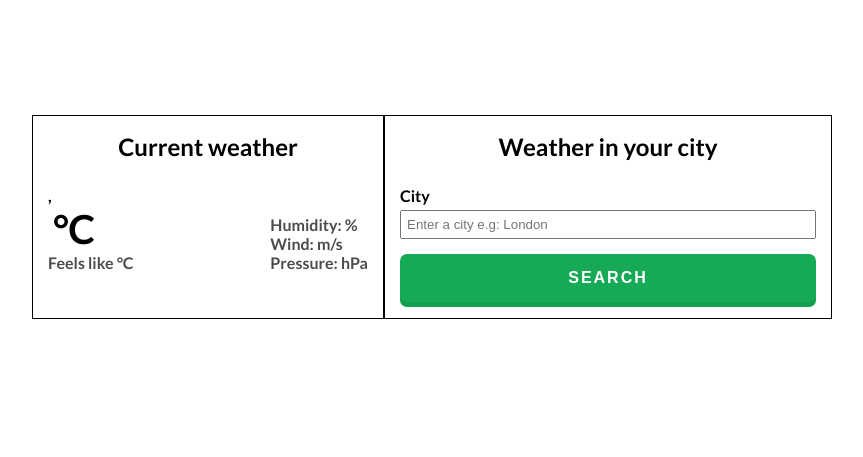
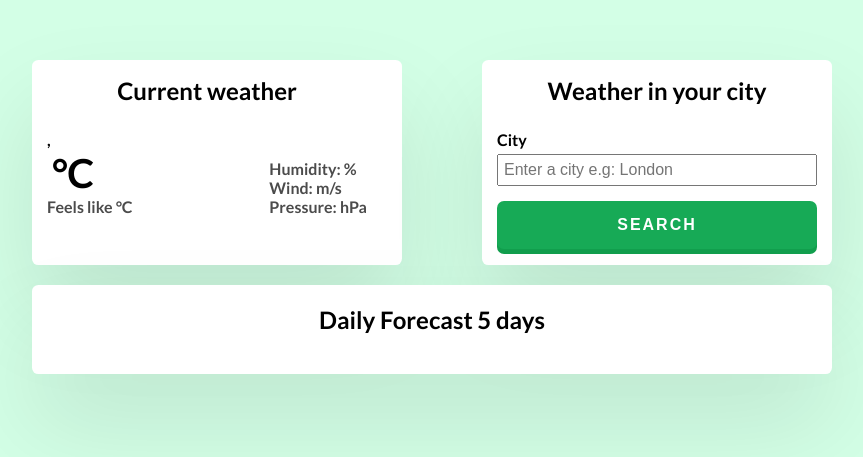
Before and after one commit to lausoffici/weather-challenge, a React app: page / in a window 1280 px wide. Shown: the part 183-640 px from the top of the page, without its empty margins (208-1071 px from the left). Built offline with nearby package versions, Linux system fonts and the light colour scheme.

Commit message:
add Forecast layout and some styles

```diff
--- /dev/null
+++ b/src/components/Card/Card.ts
@@ -0,0 +1,10 @@
+import styled from "styled-components";
+
+const Card = styled.div`
+  background-color: #fff;
+  border-radius: .4rem;
+  overflow: hidden;
+  box-shadow: 0 3rem 6rem rgba(0, 0, 0, .1);
+`;
+
+export default Card;
--- a/src/components/CityPicker/CityPickerContainer.ts
+++ b/src/components/CityPicker/CityPickerContainer.ts
@@ -4,7 +4,6 @@ const CityPickerContainer = styled.div`
   flex: 2;
   min-width: 320px;
   padding: 0 15px;
-  border: 1px solid black;
 
   label {
     font-weight: 600;
@@ -16,6 +15,7 @@ const CityPickerContainer = styled.div`
     margin-top: 5px;
     width: 100%;
     margin-bottom: 15px;
+    font-size: 1rem;
   }
 
   button {
--- a/src/components/Forecast/Forecast.tsx
+++ b/src/components/Forecast/Forecast.tsx
@@ -1,5 +1,9 @@
 import React from 'react';
 import { ForecastResponse } from '../../types/index';
+import { getDailyForecast } from '../../utils/weather.utils';
+import Card from '../Card/Card';
+import ForecastContainer from './ForecastContainer';
+import ForecastItem from './ForecastItem';
 
 export type ForecastProps = {
   forecastData?: ForecastResponse
@@ -7,7 +11,16 @@ export type ForecastProps = {
 
 const Forecast: React.FC<ForecastProps> = ({ forecastData }) => {
   return (
-    <div />
+    <ForecastContainer>
+      <Card>
+        <h2>Daily Forecast 5 days</h2>
+        <div className="content">
+          {forecastData && getDailyForecast(forecastData).list.map((item, index) => (
+            <ForecastItem key={index} weatherData={item} />
+          ))}
+        </div>
+      </Card>
+    </ForecastContainer>
   );
 };
 
--- /dev/null
+++ b/src/components/Forecast/ForecastContainer.ts
@@ -0,0 +1,17 @@
+import styled from "styled-components";
+
+const ForecastContainer = styled.div`
+  display: flex;
+  flex-direction: column;
+  flex: 1;
+  margin-top: 20px;
+  width: 800px;
+  text-align: center;
+
+  .content {
+    display: flex;
+    padding-bottom: 20px;
+  }
+`;
+
+export default ForecastContainer;
--- /dev/null
+++ b/src/components/Forecast/ForecastItem.tsx
@@ -0,0 +1,25 @@
+import React from 'react';
+import { WeatherResponse } from '../../types/index';
+import { formatTemperature as format, getDayOfWeek } from '../../utils/weather.utils';
+import ForecastItemContainer from './ForecastItemContainer';
+
+export type ForecastItemProps = {
+  weatherData: WeatherResponse
+};
+
+const ForecastItem: React.FC<ForecastItemProps> = ({ weatherData }) => {
+  return (
+    <ForecastItemContainer>
+      <h1>{getDayOfWeek(weatherData.dt)}</h1>
+      <div className="temp">{format(weatherData.main.temp)}°C</div>
+      <div className="description">{weatherData.weather[0].main}</div>
+      <div className="info">
+        <div>Feels like {format(weatherData.main.feels_like)}°C</div>
+        <div>Humidity: {weatherData?.main.humidity}%</div>
+        <div>Wind: {weatherData?.wind.speed} m/s</div>
+      </div>
+    </ForecastItemContainer>
+  );
+};
+
+export default ForecastItem;
--- /dev/null
+++ b/src/components/Forecast/ForecastItemContainer.ts
@@ -0,0 +1,24 @@
+import styled from "styled-components";
+
+const ForecastItemContainer = styled.div`
+  flex: 1;
+  max-width: 800px;
+  text-align: center;
+  font-weight: 600;
+
+  .temp {
+    font-size: 1.7rem;
+    font-weight: 800;
+  }
+
+  .description {
+    font-size: 1.2rem;
+    padding: 15px 0;
+  }
+
+  .info {
+    opacity: 0.7;
+  }
+`;
+
+export default ForecastItemContainer;
--- a/src/components/Location/Location.tsx
+++ b/src/components/Location/Location.tsx
@@ -5,6 +5,7 @@ import CityPicker from '../CityPicker/CityPicker';
 import CurrentWeather from '../Weather/CurrentWeather';
 import Forecast from '../Forecast/Forecast';
 import LocationContainer from './LocationContainer';
+import Card from '../Card/Card';
 
 const Location: React.FC = () => {
   const [cityName, setCityName] = useState<string>('');
@@ -40,11 +41,17 @@ const Location: React.FC = () => {
 
   return (
     <LocationContainer>
-      <div className="row">
-        <CurrentWeather weatherData={currentWeatherData} />
-        <CityPicker handleCitySubmit={handleCitySubmit} cityName={cityName} setCityName={setCityName} />
+      <div className="flex-column">
+        <div className="row">
+          <Card>
+            <CurrentWeather weatherData={currentWeatherData} />
+          </Card>
+          <Card>
+            <CityPicker handleCitySubmit={handleCitySubmit} cityName={cityName} setCityName={setCityName} />
+          </Card>
+        </div>
+        <Forecast forecastData={forecastData} />
       </div>
-      <Forecast forecastData={forecastData} />
     </LocationContainer>
   );
 };
--- a/src/components/Location/LocationContainer.ts
+++ b/src/components/Location/LocationContainer.ts
@@ -2,16 +2,15 @@ import styled from "styled-components";
 
 const LocationContainer = styled.div`
   display: flex;
+  flex-direction: column;
   justify-content: center;
   align-items: center;
-  flex-direction: row;
-  min-height: 100vh;
+  height: 100vh;
 
   .row {
     display: flex;
-    flex: 1;
     justify-content: space-between;
-    max-width: 800px;
+    width: 800px;
 
     @media (max-width: 715px) {
       flex-direction: column;
--- a/src/components/Weather/CurrentWeatherCointainer.ts
+++ b/src/components/Weather/CurrentWeatherCointainer.ts
@@ -3,9 +3,14 @@ import styled from 'styled-components';
 const CurrentWeatherContainer = styled.div`
   flex: 1;
   min-width: 320px;
-  padding: 0 15px;
-  border: 1px solid black;
+  margin-right: 20px;
+  padding: 0 15px 20px 15px;
   font-weight: 600;
+
+  @media (max-width: 715px) {
+    margin-bottom: 20px;
+    margin-right: 0;
+  }
 
   .secondary-info, .description, .feels-like {
     opacity: 0.7;
--- a/src/styles/globalStyles.ts
+++ b/src/styles/globalStyles.ts
@@ -8,18 +8,13 @@ const GlobalStyle = createGlobalStyle`
     padding: 0;
     -webkit-font-smoothing: antialiased;
     -moz-osx-font-smoothing: grayscale;
-    background: var(--background);
+    background: #d3ffe6;
     font-family: 'Lato', sans-serif;
   }
 
   a {
     text-decoration: none;
     color: inherit;
-  }
-
-  body {
-    min-height: 100vh;
-    background: var(--background)
   }
 
   h1 {
--- a/src/utils/weather.utils.ts
+++ b/src/utils/weather.utils.ts
@@ -1,3 +1,20 @@
+import { ForecastResponse } from "../types";
+
 export const formatTemperature = (temp?: number): number | undefined => {
   return temp && Math.round(temp);
 }
+
+export const getDayOfWeek = (timestamp: number): string => {
+  return new Date(timestamp * 1000).toLocaleDateString('en-US', { weekday: 'long' });
+}
+
+export const getDailyForecast = (forecast: ForecastResponse): ForecastResponse => {
+  const dailyForecast: ForecastResponse = { list: [] };
+  let i;
+
+  for (i = 0; i < forecast.list.length; i += 8) {
+    dailyForecast.list.push(forecast.list[i])
+  }
+
+  return dailyForecast;
+};
```
Also changed, not shown: src/types/index.ts (+13 -2 lines).
